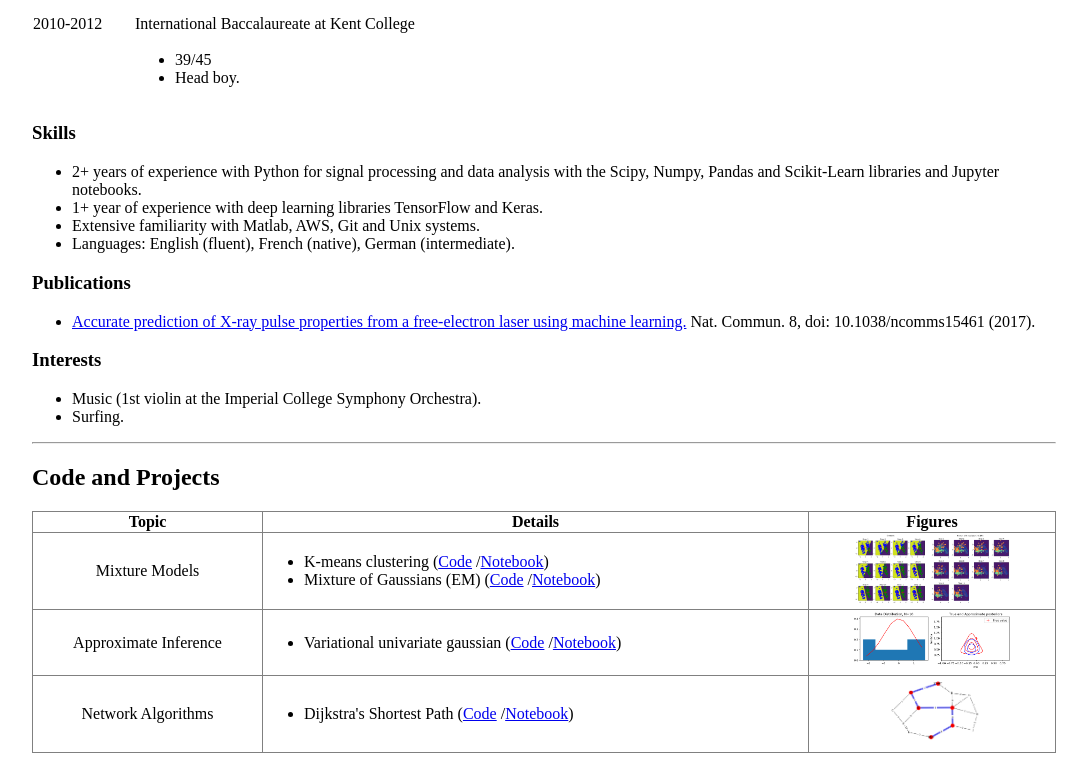
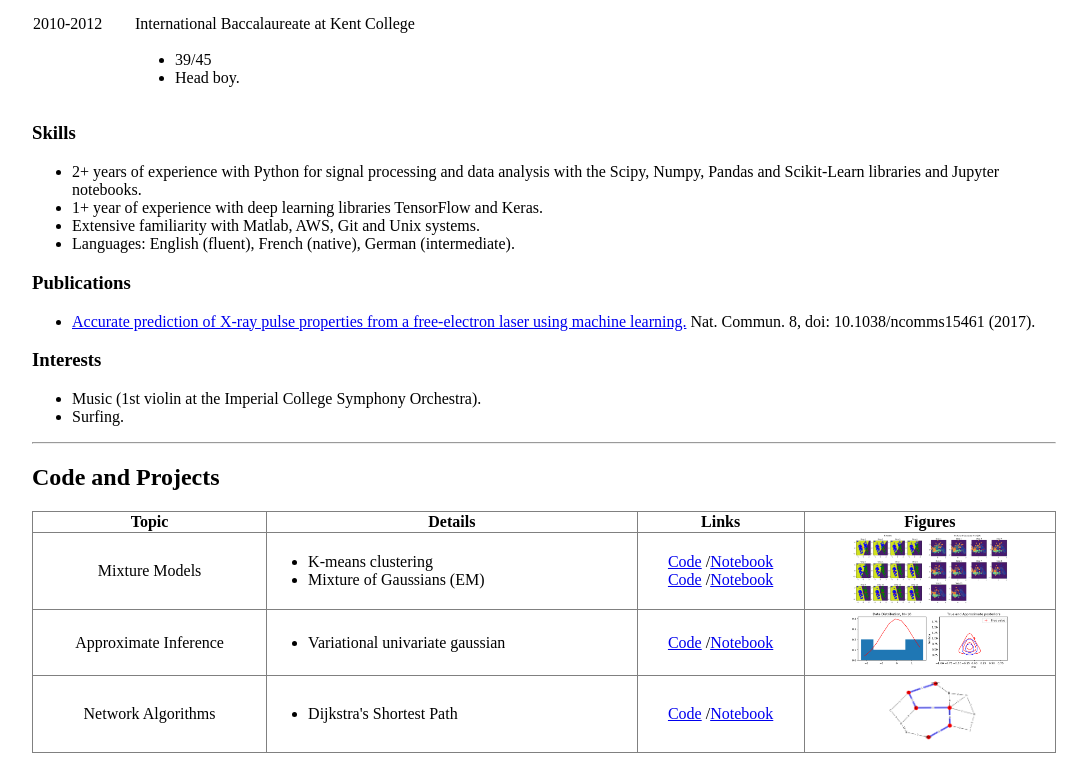
Before and after one commit to c-olivier/c-olivier.github.io, a plain HTML site: page index.html in a window 1280 px wide. Shown: the part 601-1370 px from the top of the page, without its empty margins (96-1183 px from the left). Drawn offline with Linux system fonts and the light colour scheme.

Commit message:
updated table

```diff
--- a/index.html
+++ b/index.html
@@ -174,6 +174,7 @@
   <tr>
     <th>Topic</th>
     <th>Details</th>
+    <th>Links</th>
     <th>Figures</th>
   </tr>
   <tr>
@@ -182,15 +183,17 @@
       <ul>
         <li>
           K-means clustering
-          (<a href="https://github.com/c-olivier/c-olivier.github.io/blob/master/scripts/k-means.py">Code</a>
-          /<a href="https://github.com/c-olivier/c-olivier.github.io/blob/master/notebooks/KmeansAndEM.ipynb">Notebook</a>)
         </li>
         <li>
           Mixture of Gaussians (EM)
-          (<a href="https://github.com/c-olivier/c-olivier.github.io/blob/master/scripts/mixture_of_gaussians_em.py">Code</a>
-          /<a href="https://github.com/c-olivier/c-olivier.github.io/blob/master/notebooks/KmeansAndEM.ipynb">Notebook</a>)
         </li>
       </ul>
+    </td>
+    <td align="center">
+      <a href="https://github.com/c-olivier/c-olivier.github.io/blob/master/scripts/k-means.py">Code</a>
+      /<a href="https://github.com/c-olivier/c-olivier.github.io/blob/master/notebooks/KmeansAndEM.ipynb">Notebook</a></br>
+      <a href="https://github.com/c-olivier/c-olivier.github.io/blob/master/scripts/mixture_of_gaussians_em.py">Code</a>
+      /<a href="https://github.com/c-olivier/c-olivier.github.io/blob/master/notebooks/KmeansAndEM.ipynb">Notebook</a>
     </td>
     <td align="center">
       <img src="./images/k_means.png">
@@ -203,11 +206,12 @@
       <ul>
         <li>
           Variational univariate gaussian
-          (<a href="https://github.com/c-olivier/c-olivier.github.io/blob/master/scripts/variational_univariate_gaussian.py">Code</a>
-          /<a href="https://github.com/c-olivier/c-olivier.github.io/blob/master/notebooks/VariationalUnivariateGaussian.ipynb">Notebook</a>)
         </li>
       </ul>
-
+    </td>
+    <td align="center">
+      <a href="https://github.com/c-olivier/c-olivier.github.io/blob/master/scripts/variational_univariate_gaussian.py">Code</a>
+      /<a href="https://github.com/c-olivier/c-olivier.github.io/blob/master/notebooks/VariationalUnivariateGaussian.ipynb">Notebook</a>
     </td>
     <td align="center"><img src="./images/variational_univariate_gaussian.png"></td>
   </tr>
@@ -217,10 +221,12 @@
       <ul>
         <li>
           Dijkstra's Shortest Path
-          (<a href="https://github.com/c-olivier/c-olivier.github.io/blob/master/scripts/dijkstra.py">Code</a>
-          /<a href="https://github.com/c-olivier/c-olivier.github.io/blob/master/notebooks/Dijkstra.ipynb">Notebook</a>)
         </li>
       </ul>
+    </td>
+    <td align="center">
+      <a href="https://github.com/c-olivier/c-olivier.github.io/blob/master/scripts/dijkstra.py">Code</a>
+      /<a href="https://github.com/c-olivier/c-olivier.github.io/blob/master/notebooks/Dijkstra.ipynb">Notebook</a>
     </td>
     <td align="center">
       <img src="./images/dijkstra.png">
```
